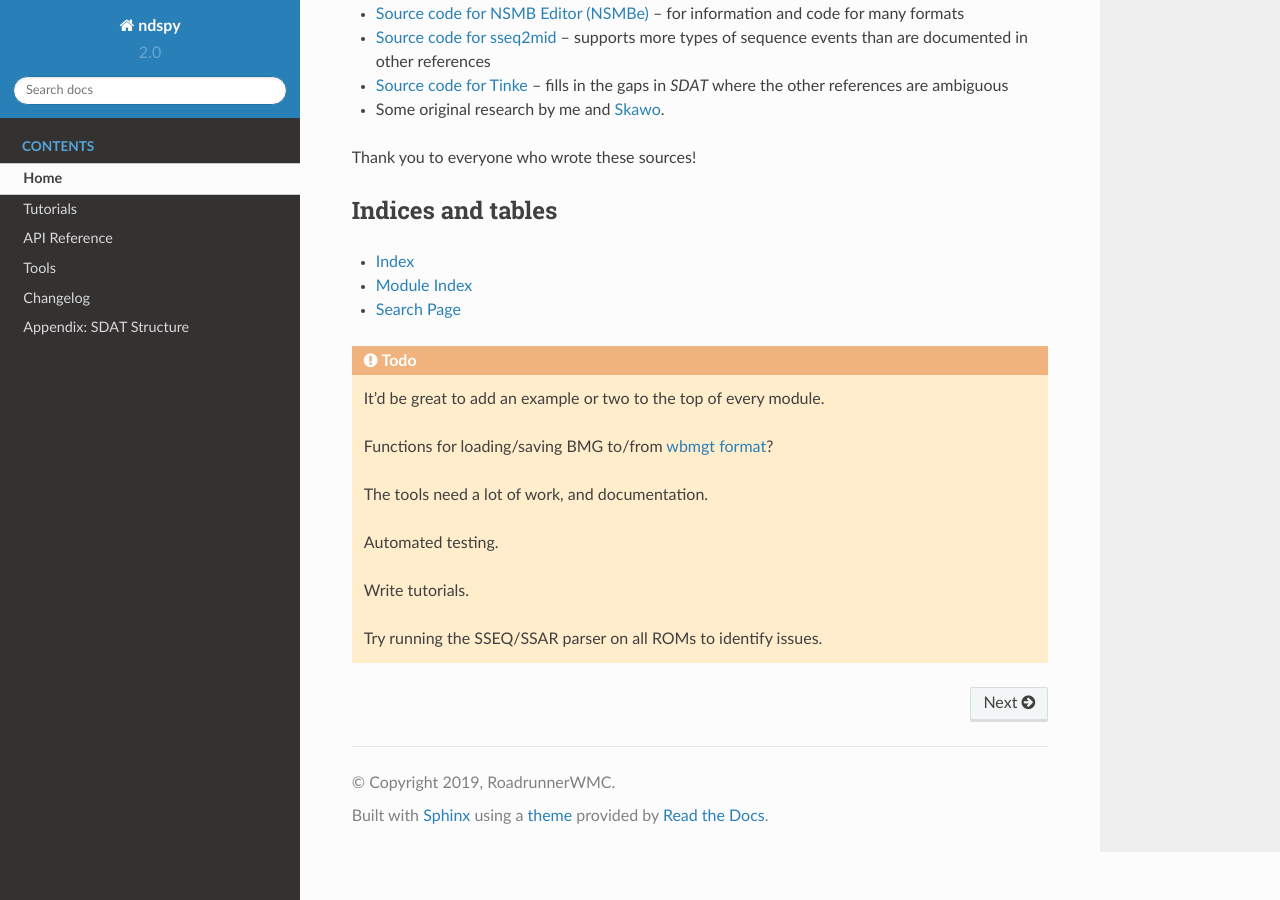
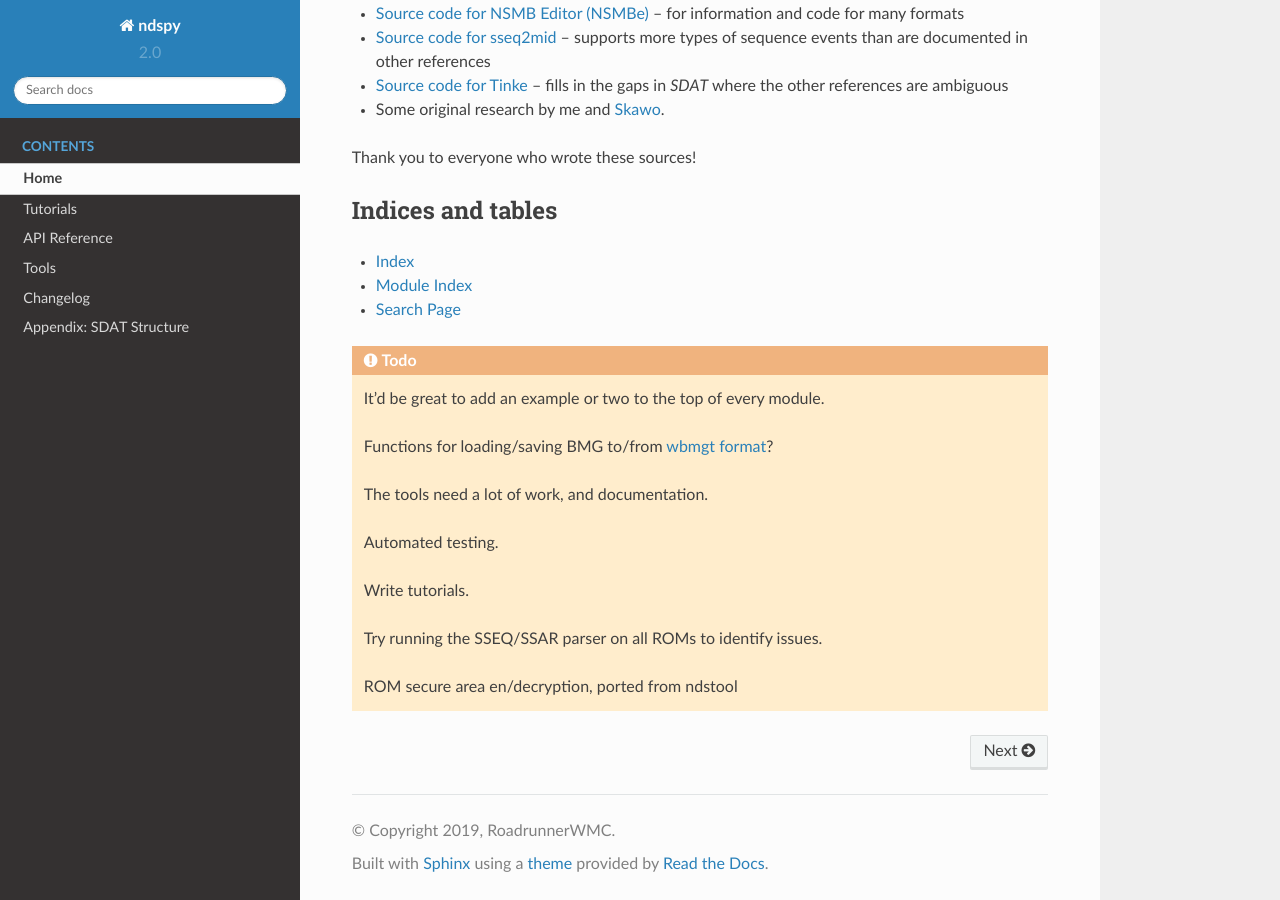
Before and after one commit to RoadrunnerWMC/ndspy, a Sphinx documentation site: the page built from docs/source/index.rst, in a window 1280 px wide and 900 px high, scrolled down 4861 px. Built offline with Sphinx 7.4.7 and the Read the Docs theme 2.0.0, drawn with Linux system fonts in a browser that asks for light colours.

Commit message:
Add todo list item

```diff
--- a/docs/source/index.rst
+++ b/docs/source/index.rst
@@ -315,3 +315,5 @@ Indices and tables
     Write tutorials.
 
     Try running the SSEQ/SSAR parser on all ROMs to identify issues.
+
+    ROM secure area en/decryption, ported from ndstool
```
